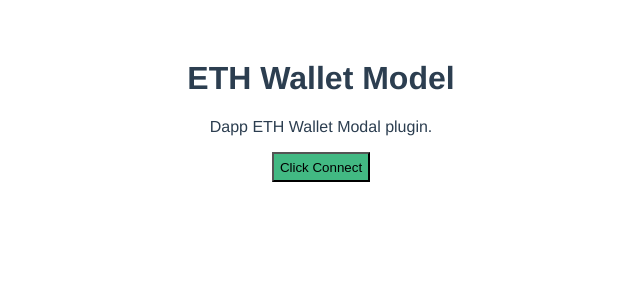
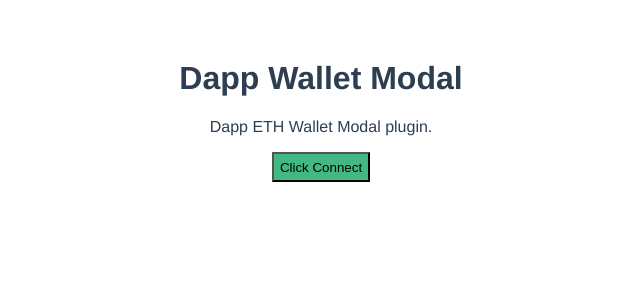
Before and after one commit to Daudxu/dapp-wallet-modal, a Vue app: page / in a window 1280 px wide. Shown: the top 300 px of the page, without its empty margins (319-959 px from the left). Built offline with nearby package versions, Linux system fonts and the light colour scheme.

Commit message:
update pkj and readme

```diff
--- a/examples/App.vue
+++ b/examples/App.vue
@@ -1,5 +1,5 @@
 <template>
-  <HelloWorld msg="ETH Wallet Model" />
+  <HelloWorld msg="Dapp Wallet Modal" />
 </template>
 
 <script>
--- a/examples/components/HelloWorld.vue
+++ b/examples/components/HelloWorld.vue
@@ -53,11 +53,15 @@ import CoinbaseWalletSDK from '@coinbase/wallet-sdk';
 
 import Fortmatic from 'fortmatic';
 
+import Portis from '@portis/web3';
+
 import Authereum from 'authereum';
 
 import BurnerConnectProvider from '@burner-wallet/burner-connect-provider';
 
 import Torus from '@toruslabs/torus-embed';
+
+
 
 
 const CHAINID = 4;
@@ -146,6 +150,7 @@ export default {
               name: "Portis",
             },
             options: {
+              drive: Portis,
               chainName: 'rinkeby', //mainnet,ropsten,rinkeby,goerli ...
               id: 'c668f1f8-ffc6-493e-86a1-b5c41d721ad9'
             }
--- a/packages/providers/connectors/portis.js
+++ b/packages/providers/connectors/portis.js
@@ -9,7 +9,7 @@ const ConnectToPortis = async (options) => {
           if(typeof(options.config) !== undefined){
              config = options.config;
           }
-          const pt = new Portis(id, chainName, config);
+          const pt = new options.drive(id, chainName, config);
           await pt.provider.enable();
           pt.provider._portis = pt;
           resolve(pt.provider);
```
Also changed, not shown: 2 other files (tests, documents, lock files or other folders).
